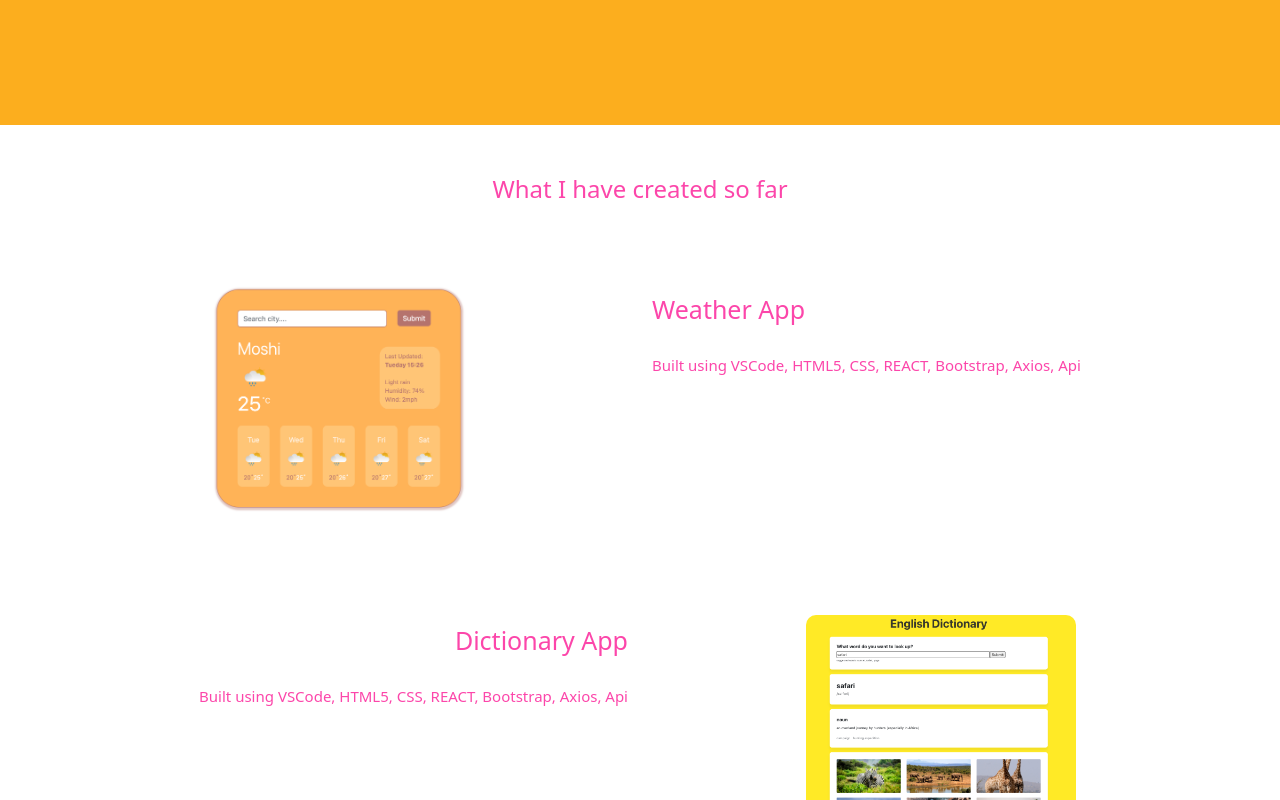
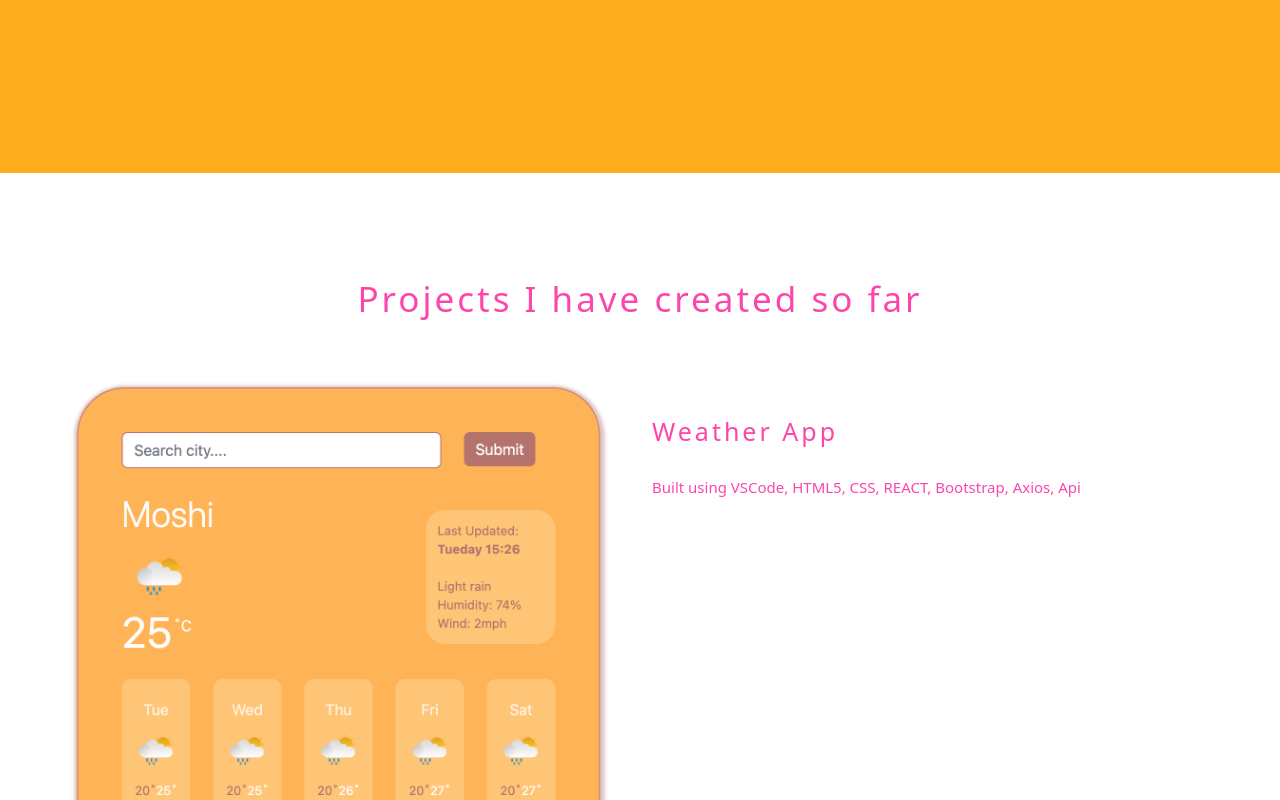
Before and after one commit to avr87/anna-van-ruiten-portofolio, a React (Create React App) app: page / in a window 1280 px wide. Shown: the part 520-1320 px from the top of the page. Built offline with nearby package versions, Linux system fonts and the light colour scheme.

Commit message:
some styling adjustments

```diff
--- a/src/About.css
+++ b/src/About.css
@@ -7,6 +7,7 @@ h3 {
   font-size: 35px;
   font-weight: 350;
   margin-bottom: 30px;
+  letter-spacing: 3px
 }
 p {
   font-weight: 300;
--- a/src/About.js
+++ b/src/About.js
@@ -3,7 +3,7 @@ import "./About.css";
 
 export default function About(){
     return (
-      <div className="container" id="about">
+      <div className="container">
         <div className="about">
           <h3>About me</h3>
           <p>
--- a/src/Footer.css
+++ b/src/Footer.css
@@ -1,5 +1,6 @@
 .footer {
   background-color: rgb(0, 0, 0, 0.1);
+  padding:20px;
 }
 .boxes {
   display: grid;
--- a/src/Footer.js
+++ b/src/Footer.js
@@ -26,10 +26,10 @@ export default function Footer(){
               I have created this page to show you some of my projects and to
               introduce myself to you.{" "}
             </p>
-            This page was coded by Anna van Ruiten and open-sourced on
-            <a href="https://github.com/avr87/anna-van-ruiten-portofolio.git">
-              Github
-            </a>
+            This page was coded by Anna van Ruiten and open-sourced on{ ' '}
+             <a href="https://github.com/avr87/anna-van-ruiten-portofolio.git">
+               Github
+            </a>.
           </div>
         </div>
       </div>
--- a/src/Header.css
+++ b/src/Header.css
@@ -4,7 +4,7 @@ header{
   margin: 150px 50px 150px 50px;
 }
 
-img{
+.header img{
   width:270px;
   display:block;
   margin:0 auto;
--- a/src/Header.js
+++ b/src/Header.js
@@ -24,6 +24,7 @@ export default function Header(){
             </div>
           </div>
         </div>
+        <div id="projects"> </div>
       </header>
     );
 }
--- a/src/Main.css
+++ b/src/Main.css
@@ -1,17 +1,20 @@
 
 .projects {
-  margin-top: 80px;
-  padding: 50px 50px 50px;
+
+  padding: 100px 50px 50px;
   background-color: white;
   display: block;
 
 
 }
-.projects h4 {
+.projects h2 {
   text-align: center;
   color: #fc46aa;
-  font-weight: 300;
+  font-weight: 350;
+  font-size: 35px;
   margin-bottom: 50px;
+  line-height:1.5;
+  letter-spacing: 3px;
 }
 .projects h3 {
   font-size: 25px;
--- a/src/Main.js
+++ b/src/Main.js
@@ -8,8 +8,7 @@ import "./Main.css";
 export default function Main() {
   return (
     <div className="projects">
-      <div id="projects">
-        <h4>What I have created so far</h4>
+        <h2>Projects I have created so far</h2>
         <div className="WeatherApp">
           <div className="row">
             <div className="col-6">
@@ -108,8 +107,7 @@ export default function Main() {
             </div>
           </div>
         </div>
-
+      <div id="about"></div>
       </div>
-    </div>
   );
 }
--- a/src/Navbar.js
+++ b/src/Navbar.js
@@ -3,7 +3,7 @@ import "./Navbar.css";
 
 export default function Navbar() {
   return (
-      <nav className="navbar navbar-expand-lg  navbar-light fixed-top">
+      <nav className="navbar navbar-expand-sm  navbar-light fixed-top">
         <a className="navbar-brand brand" href="#app">
           Anna van Ruiten
         </a>
```
